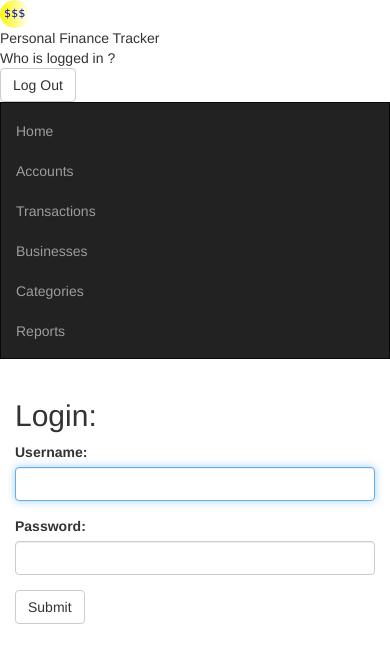
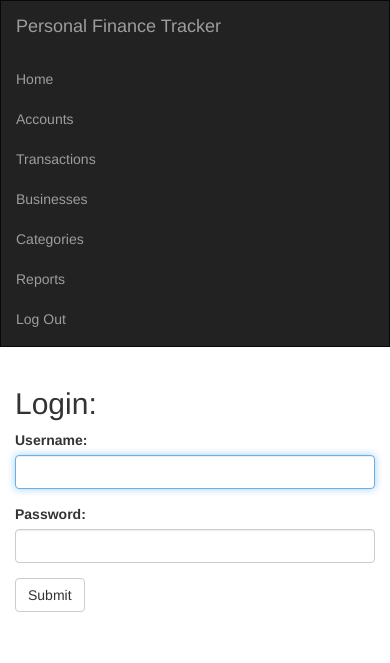
Before and after one commit to galojix/bank-transaction-tracker, a Flask app: page /accounts in a window 390 px wide. Shown: the top 663 px of the page. Run offline with Flask 2, Linux system fonts and the light colour scheme; some libraries are stand-ins or nearby versions.

Commit message:
Make some cosmetic changes to web pages

```diff
--- a/templates/base.html
+++ b/templates/base.html
@@ -1,6 +1,6 @@
 {% extends "bootstrap/base.html" %}
 
-{% block title %}Personal Finance Tracker{% endblock %}
+{% block title %}PFT{% endblock %}
 
 {% block head %}
 {{ super() }}
@@ -9,16 +9,12 @@
 {% endblock %}
 
 {% block navbar %}
-<!-- Heading banner with logo, text and buttons -->
-<div class="row">
-    <div class="col-sm-1"><img src="{{ url_for('static', filename='logo.png') }}" width="30" height="28" alt="$"/></div>
-    <div class="col-sm-5">Personal Finance Tracker</div>
-    <div class="col-sm-5">Who is logged in ?</div>
-    <div class="col-sm-1"><a href="{{ url_for('logout') }}"><button class="btn btn-default">Log Out</button></a></div>
-</div>
 
 <nav class="navbar navbar-inverse">
   <div class="container-fluid">
+      <div class="navbar-header">
+          <a class="navbar-brand" href="{{url_for('home_page')}}">Personal Finance Tracker</a>
+      </div>
     <ul class="nav navbar-nav">
       <li {% if menu == "home" %}class="active"{% endif %}><a href="{{url_for('home_page')}}">Home</a></li>
       <li {% if menu == "accounts" %}class="active"{% endif %}><a href="{{url_for('accounts_page')}}">Accounts</a></li>
@@ -26,16 +22,15 @@
       <li {% if menu == "businesses" %}class="active"{% endif %}><a href="{{url_for('businesses_page')}}">Businesses</a></li>
       <li {% if menu == "categories" %}class="active"{% endif %}><a href="{{url_for('categories_page')}}">Categories</a></li>
       <li {% if menu == "reports" %}class="active"{% endif %}><a href="{{url_for('reports_page')}}">Reports</a></li>
+      <li><a href="{{ url_for('logout') }}">Log Out</a><li>
     </ul>
   </div>
 </nav>
 
-
-</div>
 {% endblock %}
 
 {% block content %}
-<div class="container-fluid">
+<div class="container">
     {% for message in get_flashed_messages() %}
     <div class="alert alert-warning">
         <button type="button" class="close" data-dismiss="alert">&times;</button>
```
